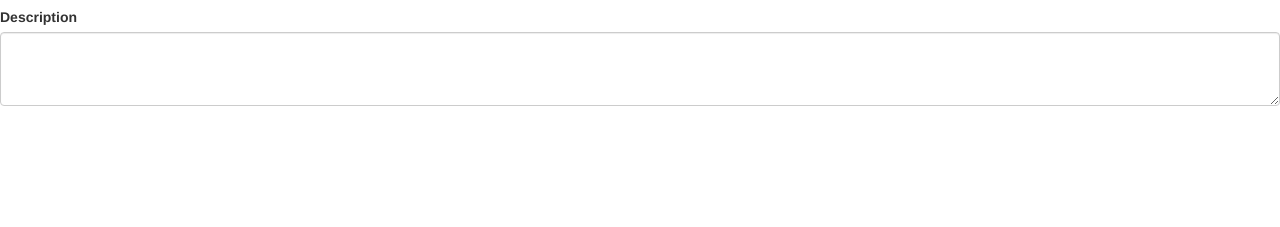
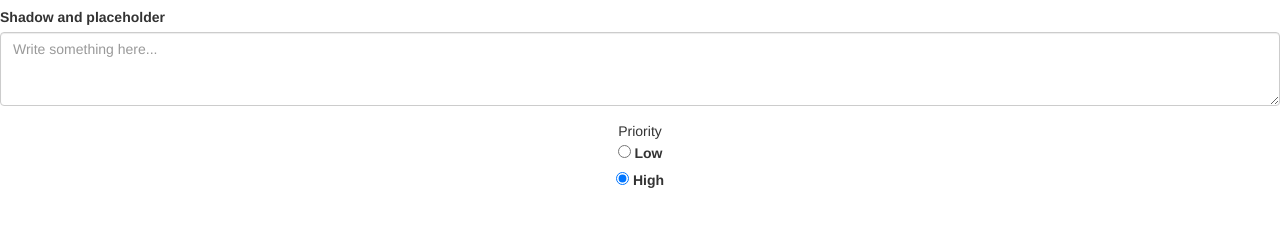
Before and after one commit to Shaught2022/Shaught2022.github.io, a plain HTML site: page contact.html in a window 1280 px wide. Shown: the part 113-340 px from the top of the page. Drawn offline with nearby package versions, Linux system fonts and the light colour scheme.

Commit message:
Added radio to contact.html

```diff
--- a/contact.html
+++ b/contact.html
@@ -24,10 +24,25 @@
       <div class="text-center">
         <h1 class="mb-3">Contact Me</h1>
       </div>
-        <div class="form-group">
-          <label for="DescriptionForm">Description</label>
-          <textarea class="form-control rounded-0" id="DescriptionForm" rows="3"></textarea>
+      <div class="form-group shadow-textarea">
+        <label for="exampleFormControlTextarea6">Shadow and placeholder</label>
+        <textarea class="form-control z-depth-1" id="exampleFormControlTextarea6" rows="3" placeholder="Write something here..."></textarea>
+      </div>
+      <div class = "text-center"
+        <h3>Priority</h3>
+      <div class="form-check">
+        <input class="form-check-input" type="radio" name="flexRadioDefault" id="flexRadioDefault1">
+        <label class="form-check-label" for="flexRadioDefault1">
+          Low
+        </label>
+      <div class="form-check">
+        <input class="form-check-input" type="radio" name="flexRadioDefault" id="flexRadioDefault2" checked>
+        <label class="form-check-label" for="flexRadioDefault2">
+          High
+        </label>
         </div>
+        </div>
+      </div>
 </head>
 <body>
 
```
